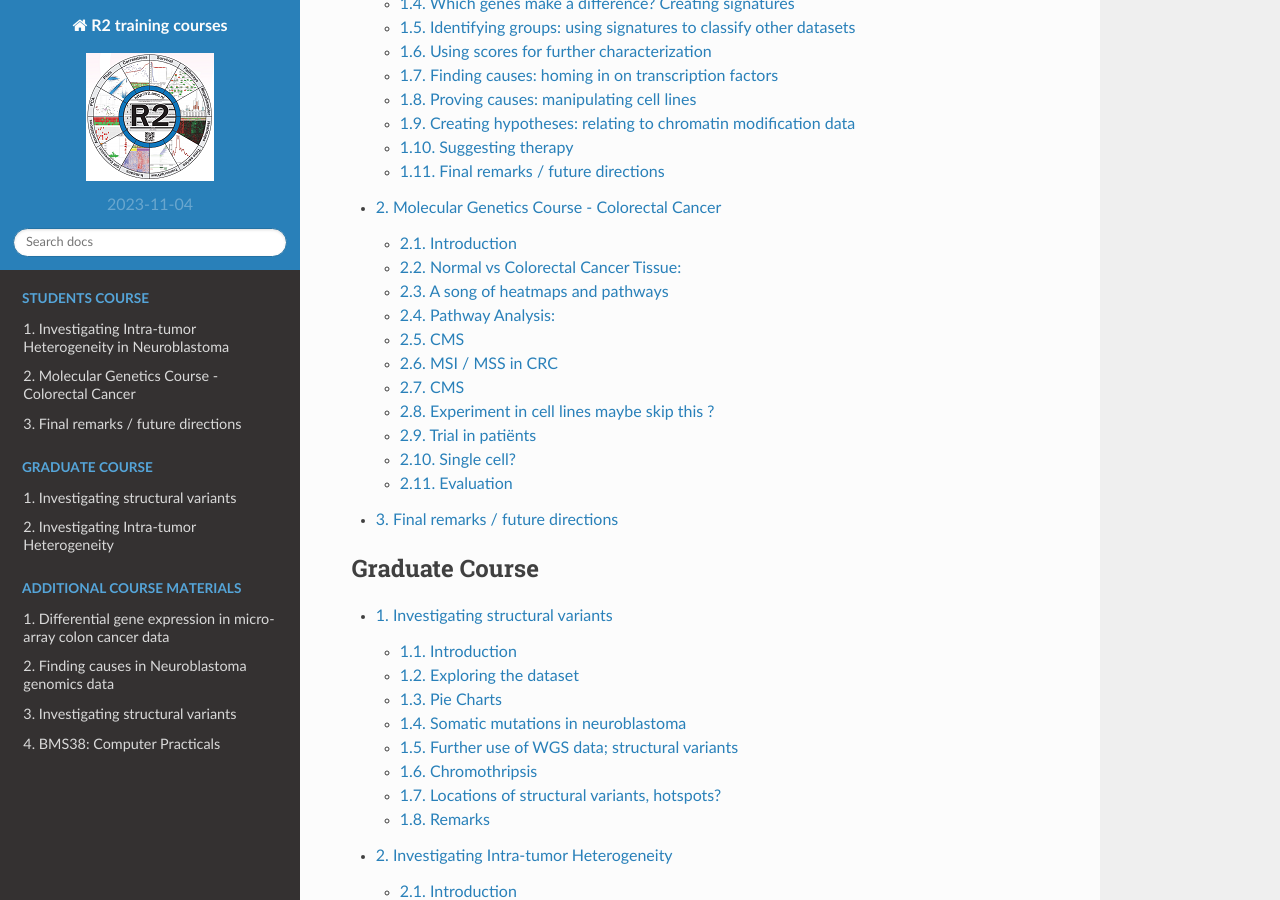
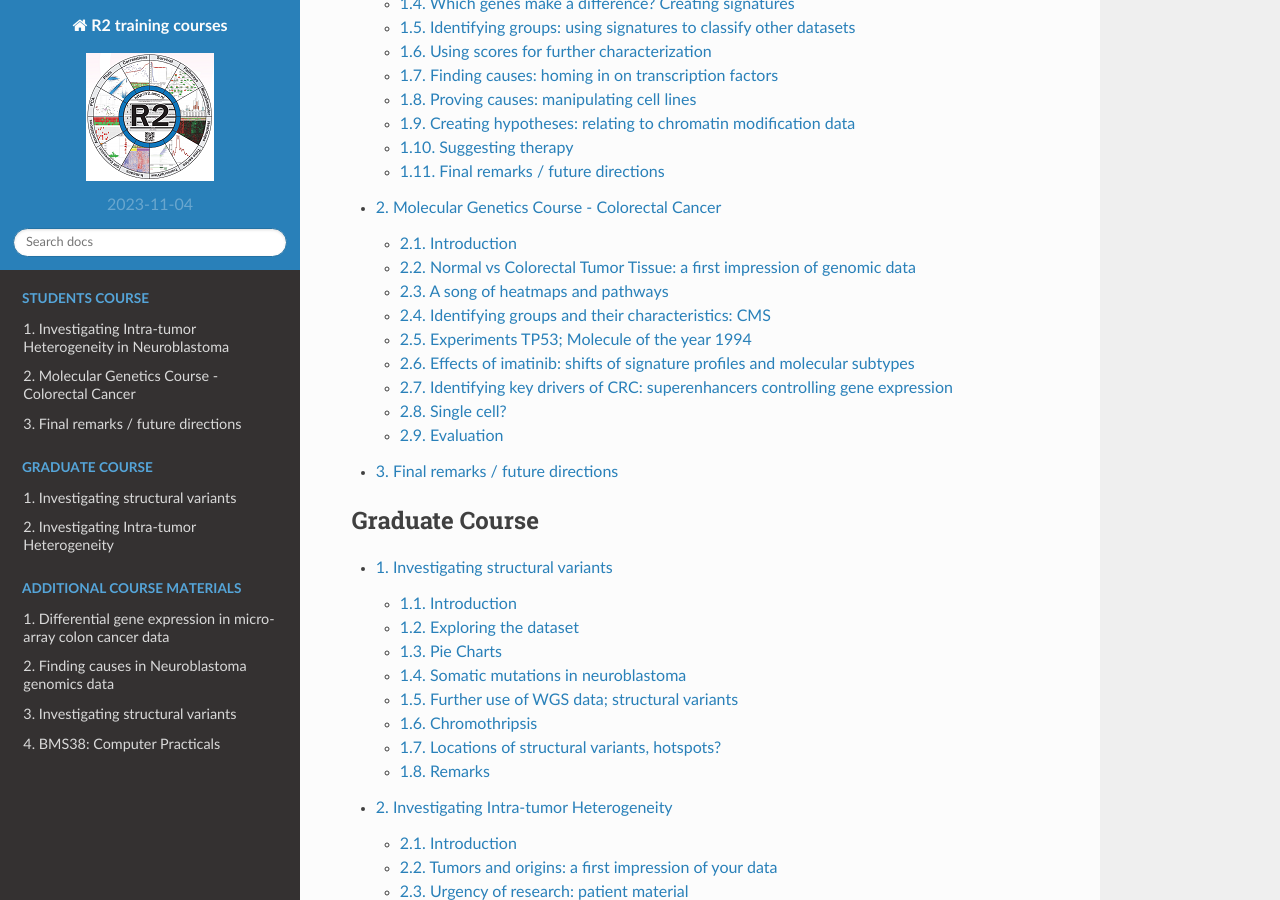
Before and after one commit to antronerds/r2-training-courses, a Sphinx documentation site: the page built from docs/index.rst, in a window 1280 px wide and 900 px high, scrolled down 552 px. Built offline with Sphinx 7.4.7 and the Read the Docs theme 2.0.0, drawn with Linux system fonts in a browser that asks for light colours; some of the changed lines change nothing that is shown.

Commit message:
pics and Se start

```diff
--- a/docs/Molecular_Genetics_CRC.md
+++ b/docs/Molecular_Genetics_CRC.md
@@ -14,9 +14,11 @@
 In the late 1980s the Vogelstein model was proposed. It introduced the concept of a stepwise accumulation of genetic
 mutations leading to the development of colorectal cancer (CRC).
 
-![](_static/images/TumorHeterogeneity_CancerProgression.jpg "Figure 1: Mutation paths during cancer progression")
+![](_static/images/MolGenCRC/temp/genetic_alterations_and_the_progression_of_colorectal_cancer_fig2_e_cook.jpeg "Figure 1: Mutation paths during cancer progression")
 
-[**Figure 1: Mutation paths during cancer progression.**](_static/images/TumorHeterogeneity_CancerProgression.jpg)
+[**Figure 1: Mutation paths during cancer progression**](_static/images/MolGenCRC/temp/genetic_alterations_and_the_progression_of_colorectal_cancer_fig2_e_cook.jpeg)
+
+source: https://www.science.org/doi/10.1126/science.1235122
 
 As shown in the picture above, the model highlights the importance of key genetic mutations during CRC progression,
 including mutations in APC, KRAS, and TP53. While the Vogelstein model has provided a valuable foundation for
@@ -52,10 +54,11 @@
 the form, click the button below:
 
 
-## Normal vs Colorectal Cancer Tissue:
+## Normal vs Colorectal Tumor Tissue: a first impression of genomic data
 
-Let's get acquainted with R2 and its large collection of omic datasets while exploring differences in gene
-expressions between normal tissue and adenoma tumor tissue.
+A fundamental query in cancer research consistently revolves around understanding the distinctions between normal
+and tumor tissues. Let's get acquainted with R2 and its large collection of omic datasets while imimediately exploring
+differences in gene expressions between normal tissue and adenoma tumor tissue.
 
 **Datasets used:**
 
@@ -99,12 +102,11 @@
 
 
 
-![](_static/images/MolGenCRC/temp/CRCprogression.jpg "Figure 2: CRC progression from normal tissue to metastatic
+![](_static/images/MolGenCRC/temp/CRCprogression_highres.jpg "Figure 2: CRC progression from normal tissue to metastatic
 cancer")
 
-[**Figure 2: CRC progression from normal tissue to metastatic cancer**](_static/images/MolGenCRC/temp/CRCprogression.
-jpg)
-
+[**Figure 2: CRC progression from normal tissue to metastatic cancer**](_static/images/MolGenCRC/temp/CRCprogression_highres.jpg)
+source: https://www.sciencedirect.com/science/article/pii/S1936523321001236#fig0001
 
 * Find  and select the RNA expression dataset from Author Marra and select the one with 64 samples. *Note: Click the blue box with confirm selection*.
 
@@ -149,8 +151,8 @@
 A:
 ![](_static/images/MolGenCRC/marra_biased_wnt.png "Figure 2: heatmap Find Diff"). Yep, the genelist was biased  als result of tje Student T-test.
 
-Pathway Analysis:
----------------------------------------
+### Find relevant pathways
+
 
 Often, you do not immediately have an idea which pathways you could look at for in your comparisons between groups (normal versus adenoma in our case). A module within R2 providing you with some suggestions is the so called KEGG Pathway Finder by Groups. It assesses whether the number of genes that show significant differential expression between Normal and Adenoma is significantly higher than you would expect compared to all genes that are mentioned in KEGG. In other words are the genes you found regulated between the groups enriched in the KEGG pathway database.
 
@@ -167,7 +169,8 @@
 ![](_static/images/MolGenCRC/kegg_pathway.png "KEGG results")
 
 
-* Perform the same task with the under-representation selected in de drop down menu. Do you see extra interesting pathways popping up.
+* Perform the same task with the under-representation selected in de drop down menu. Do you see interesting
+  pathways popping up?
 
 A: Under-representation e.g.  the mismatch repair pathway.
 
@@ -184,19 +187,19 @@
 
 
 
-## CMS
+## Identifying groups and their characteristics: CMS
 
-ToDo: Intro to CMS now in the words of the Guinney paper:
+Let us now move past the precancerous stage of adenomas and look at colorectal cancer. Colorectal cancer is a complex
+and heterogeneous disease, characterized by a multitude of variations in its genetic, molecular, and clinical
+attributes. This heterogeneity manifests in diverse ways, influencing the tumor's behavior, response to treatments, and patient outcomes. Understanding this heterogeneity is critical for tailoring effective therapies and improving patient care. In this context, we will explore the various dimensions of heterogeneity in colorectal cancer and its implications for diagnosis, treatment, and research.
 
-"Thanks to collaborative bioinformatics work on the largest collection of CRC cohorts with molecular annotation to date, and building upon previous efforts by the independent researchers, the consortium resulted in a consensus molecular classification system that allows the categorization of most tumors into one of four robust subtypes. Marked differences
-in the intrinsic biological underpinnings of each subtype support the new taxonomy of this disease (Fig. 5) that will
-facilitate future research in this field and should be adopted by the community for CRC stratification: CMS1 (MSI
-Immune),
-CMS2 (Canonical), CMS3 (Metabolic), and CMS4 (Mesenchymal)." (Guinney 2015et al., Nat Med. 2015 Nov; 21(11):
-1350–1356. )
+In 2015, Guinney et al. (Nat Med. 2015 Nov; 21(11):1350–1356) published a bioinformatics study on a vast collection
+of colorectal cancer cohorts with detailed molecular annotation. The consortium developed a now widely accepted
+molecular classification system that allows researchers to categorize most colorectal tumors into one of four
+distinct and robust subtypes, each characterized by its unique biological features. These subtypes are: CMS1 (MSI
+Immune), CMS2 (Canonical), CMS3 (Metabolic), and CMS4 (Mesenchymal), see Figure 2.
 
 ### Clustering with t-SNE maps
-
 
 An unbiased unsupervised type of clustering analysis is a good starting point to familiarize yourself with a new
 dataset. The t-SNE algorithm is an algorithm that was developed in recent years. It finds similarity in expression profiles of
@@ -262,7 +265,7 @@
 [**Figure 2: Kaplan Meier
 result, different survival chances for different cms groups. ToDo: delete later**](_static/images/MolGenCRC/temp/KaplanMeier_guinney_cmssurvivalchances_delete_later.png)
 
-* Now perform the same analysis, but choose **relapse-free** in stead of overall for teh setting *type of Survival*
+* Now perform the same analysis, but choose **relapse-free** in stead of overall for the setting *type of Survival*
 
 ![](_static/images/MolGenCRC/temp/KaplanMeier_Guinney_cms_relapsefree_delete_later.png "Figure 2: Kaplan Meier
 result, different relapse free Kaplan Meier curves for different cms groups. ToDo: delete later")
@@ -310,7 +313,7 @@
 [**Figure 2: temp image,  followup analysis Braf mutation -> WNT pathway, Axin2**](_static/images/MolGenCRC/temp/brafmutation_followup_analysis_pathwayfinder_wnt_AXIN2_delete_later.png)
 
 
-## MSI / MSS in CRC
+### A dive into CMS1: MSI / MSS in CRC
 
 In one the previous tasks we have introduced the R2 platform and looked at differences between Normal and Colon tissue by looking at differentially expressed genes. For many cancers types it is important to focus on subtyping meaning identifying subgroups within CRC datasets R2 is hosting. As already discussed, CRC has 4 CMS subtypes, one of the characteristics of CMS I, is MSI instability.
 
@@ -322,7 +325,7 @@
 
 This dataset consists of Microsatellite stable (MSS) tumors and microsatellite instable (MSI) tumors.
 
-### Watanabe dataset
+#### Watanabe dataset
 
 * **Select "Colon Tumor - Watanabe - 84 - MAS5.0 - u133p2"**
 
@@ -368,7 +371,7 @@
 
 [comment]: <> (small info  about tcga ?)
 
-### MSI in tcga set
+#### MSI in tcga set
 
 Select **Tumor Colon Adenocarcinoma (students) - tcga - 204 - tpm - gencode36**
 
@@ -393,7 +396,7 @@
 * One way to find out which genes are possibly regulated by the MLH1 gene is to find genes which are (inverse) correlated with this gene.
 
 
-### Find genes correlating with a single gene
+#### Find genes correlating with a single gene
 
 * Run the Find correlated genes with a single gene module for the MLH1 gene do not forget to use the filter option for Broad 2020: Oncogenics further use.  the default settings.
 
@@ -443,7 +446,7 @@
 chrom 18 loss is linked to msi/mss instability
 
 
-**DNA repair system**
+#### DNA repair system
 
 
 Because we know that DNA repair genes play an important role in microsatellite (in) stability, we can use a set of DNA repair genes to examine whether these genes are differentially expressed between MSI and MSS tumors. Go back to the previous settings for "Finding differentially expressed genes" and then select from 'GeneCategory' the ‘DNA repair’ genes. There are 247 genes annotated as DNA repair genes.
@@ -483,13 +486,45 @@
 
 ### What pathways drive subtype CMS4?
 
+Previously we looked into CMS subtype 1. We would like to understand what sets CMS 4 apart from the subtypes 2 and 3.
 
-### Experiments TP53;Molecule of the year 1994
+* From the main page choose the *analysis* **Differential Expression Between Two Groups**.
+* ToDo: how to Choose the track **cms4vs3**
+* Look in the list of genes if you see anything familiar and hover over the magnifying glass icon of a few genes
+
+Gene set analysis helps researchers interpret the biological relevance of a group of genes. Instead of looking at individual
+genes, it allows you to understand the collective functions or pathway involvements genes in your list. This can provide more
+meaningful insights into the underlying biology of a particular condition or experiment.
+
+* Click on the top most button on the right that is labeled **Gene set analysis**.
+* Select the *Gene set Collection* **Broad 2020 09 h hallmark**
+* Switch the *Representation* setting to **all** to look at both over- and under-representation
+* Click Next
+
+ToDo: Remove picture
+
+![](_static/images/MolGenCRC/temp/GeneSetAnalysis_create_permalink_later.png "Figure 3: temp image of result Gene
+set analysis, todo remove")
+
+[**Figure 3: temp image of result Gene set analysis, todo remove**](_static/images/MolGenCRC/temp/GeneSetAnalysis_create_permalink_later.png)
+
+------
+
+![](_static/images/R2d2_logo.png)**Which gene sets do you see pop up and are they over or under expressed in CMS 4?**
+
+![](_static/images/R2d2_logo.png)**Explain the biological relevance for the CMS4 subtype for these over- or/and underexpression of these gene sets for CMS4 subtype CRC tumors**
+
+<br>
+<br>
 
 
-The well-described tumor suppressor function of p53 primarily relies on
-transcriptional activation of these target genes and their ability to mitigate the consequences
-of damaged DNA.
+------
+
+## Experiments TP53; Molecule of the year 1994
+
+
+The well-described tumor suppressor function of p53 primarily relies on transcriptional activation of these target
+genes and their ability to mitigate the consequences of damaged DNA.
 
 Nearly half of human malignancies harbor mutations in p53  that facilitate and promote metastasis, tumorigenesis, and resistance to apoptosis.
 
@@ -516,7 +551,7 @@
 The four drugs can be diveded in two types.
 
 
-**TP53 activation:**
+### TP53 activation
 
 Etoposide:  Clinically relevant activators of wild-type p53, Activates p53 via induction of  DNA double strand breaks. Initiation double strand breaks but leads of course to resitance and secondary malignancies.
 Nutlin-3A:  MDM2 inhibitor nutlin-3A to activate wild-type p53 in a non-genotoxic, considered a proto-oncogene.
@@ -588,155 +623,8 @@
 
 
 
-## CMS
 
-ToDo: Intro to CMS now in the words of the Guinney paper:
-
-"Thanks to collaborative bioinformatics work on the largest collection of CRC cohorts with molecular annotation to date,
-and building upon previous efforts by the independent researchers, the consortium resulted in a consensus molecular
-classification system that allows the categorization of most tumors into one of four robust subtypes. Marked differences
-in the intrinsic biological underpinnings of each subtype support the new taxonomy of this disease (Fig. 5) that will
-facilitate future research in this field and should be adopted by the community for CRC stratification: CMS1 (MSI
-Immune),
-CMS2 (Canonical), CMS3 (Metabolic), and CMS4 (Mesenchymal)." (Guinney 2015et al., Nat Med. 2015 Nov; 21(11):
-1350–1356. )
-
-#### Different survival chances for different CMS CRC subtypes?
-
-* In the left side menu on the main page, click on Survival (Kaplan-Meier / Cox)
-* In the menu at the center of the page, click at the Dataset setting on the current Dataset name, and find the
-  dataset with *Author* is **Guinney** and the amount of samples *N* is **3232**
-* Click on the row to read its description in the information box underneath the dataset selection grid
-
-ToDo: Fill in the information about the dataset Summary Design etc
-
-* Leave *Separate by* at **categorical track (Kaplan-Meier)** and click **Next**
-* Choose *type of Survival* **overall* and *Track* **lv_cms_final**
-
-![](_static/images/MolGenCRC/temp/KaplanMeier_guinney_cmssurvivalchances_delete_later.png "Figure 2: Kaplan Meier
-result, different survival chances for different cms groups. ToDo: delete later")
-
-[**Figure 2: Kaplan Meier
-result, different survival chances for different cms groups. ToDo: delete later**](_static/images/MolGenCRC/temp/KaplanMeier_guinney_cmssurvivalchances_delete_later.png)
-
-
-##### Clustering with t-SNE maps
-
-We've seen that the expression of genes differs among the samples and the CRC subtypes seem to specifically express
-certain genes.
-To further explore the type of data we're dealing with, an unbiased unsupervised type of clustering analysis is a good
-idea.
-The t-SNE algorithm is an algorithm that was developed in recent years. It finds similarity in expression profiles of
-samples
-and will clump similar cells together on a map.
-
-* Click the button below to show the t-SNE map in R2:
-
-
-![](_static/images/MolGenCRC/temp/tSNE204_create_permalink_later.png "Figure 2: temp image, todo make permalink tSNE with CMS coloring")
-
-[**Figure 2: temp image, todo make permalink tSNE with CMS coloring**](_static/images/MolGenCRC/temp/tSNE204_create_permalink_later.png)
-
-
-ToDo make permalink to tSNE instead of image above
-<a class="course_permalink" href="https://hgserver2.amc.nl/cgi-bin/r2/main.cgi?permalink=course_molgen_tsne_86_6tumortypes" target="_blank">
-Go to the t-SNE map</a>
-<br>
-<br>
-
-Under the graph, a menu allows the user to adapt settings.
-Colors of the graph points are not set by default.
-
-* Find the **Color mode** dropdown and select *Color by Track*. Now set the **Color track** dropdown to use the
-  *cms_predicted* track
-  again, and click **Submit** to show the changes.
-* The different maps can be found under de setting Versions. Set **Versions** to the value *all* and click **Submit**
-  again.
-
-
-
-
-------
-
-
-  ![](_static/images/R2d2_logo.png)**What insight did you obtain when you colored the plot with annotation?**
-
-  ![](_static/images/R2d2_logo.png)**Why do you think it is good practice to check different values for a parameter?**
-
-<br>
-<br>
-
-
-------
-
-### Differences between the various CMS types
-
-Previously we looked into CMS subtype 1. We would like to understand what sets CMS 4 apart from the subtypes 2 and 3.
-
-* From the main page choose the *analysis* **Differential Expression Between Two Groups**.
-* ToDo: how to Choose the track **cms4vs3**
-* Look in the list of genes if you see anything familiar and hover over the magnifying glass icon of a few genes
-
-Gene set analysis helps researchers interpret the biological relevance of a group of genes. Instead of looking at individual
-genes, it allows you to understand the collective functions or pathway involvements genes in your list. This can provide more
-meaningful insights into the underlying biology of a particular condition or experiment.
-
-* Click on the top most button on the right that is labeled **Gene set analysis**.
-* Select the *Gene set Collection* **Broad 2020 09 h hallmark**
-* Switch the *Representation* setting to **all** to look at both over- and under-representation
-* Click Next
-
-ToDo: Remove picture
-
-![](_static/images/MolGenCRC/temp/GeneSetAnalysis_create_permalink_later.png "Figure 3: temp image of result Gene
-set analysis, todo remove")
-
-[**Figure 3: temp image of result Gene set analysis, todo remove**](_static/images/MolGenCRC/temp/GeneSetAnalysis_create_permalink_later.png)
-
-------
-
-![](_static/images/R2d2_logo.png)**Which gene sets do you see pop up and are they over or under expressed in CMS 4?**
-
-![](_static/images/R2d2_logo.png)**Explain the biological relevance for the CMS4 subtype for these over- or/and underexpression of these gene sets for CMS4 subtype CRC tumors**
-
-<br>
-<br>
-
-
-------
-
-## Experiment in cell lines maybe skip this ?
-
-ToDo: Now that we have discovered interesting mechanisms that influence the development of CRC, the question rises:
-can we influence the mechanisms by targeting a gene or a pathway?
-
-* In Kranenburg paper, they say:
-"In pre-clinical studies, **_inhibition of PDGFR/KIT signaling reduces tumor cell invasion and metastatic potential in
-models of mesenchymal-like CRC_** (7, 8, 11) and other cancer types (12–14), suggesting that imatinib may have value
-as a CMS4-targeting drug."  11 is a study from 2006
-
-* One colon pdgf related experiment dataset is available in R2:
-Exp Colon (PDGF/VEGF stimulation) - Waaga-Gasser - 24 - custom - affypv
-* In the paper "Platelet-derived growth factor (PDGF) cross-signaling via non-corresponding receptors indicates bypassed
-signaling in colorectal cancer" (Mönch R, Scholz CJ, Waaga-Gasser AM, et al 2022)
-* The aim of the study: "We have recently provided evidence for upregulation of PDGF expression in UICC stage I-IV
-  primary colorectal cancer (CRC) and demonstrated PDGF-mediated induction of PI3K/Akt/mTOR signaling in CRC cell lines.
-  The present study sought to follow up on our previous findings and explore the alternative receptor cross-binding
-  potential of PDGF in CRC.
-* The conclusion:
-"PDGF recovered HT29 cell proliferation under simultaneous treatment with a VEGFR or EGFR inhibitor. Our results provide
-some of the first evidence for PDGF cross-signaling through alternative receptors in colorectal cancer and support
-anti-PDGF therapy as a combination strategy alongside VEGF and EGF targeting even in tumors lacking PDGFR expression.
-  "
-
-Also, Kranenburg refers to an older Kranenburg paper in which there is some cell line and mouse experiments. Are
-they in R2? "PDGFRB Promotes Liver Metastasis Formation of Mesenchymal-Like Colorectal Tumor Cell"
-
-
-
-## Trial in patiënts
-
-Is a drug or treatment effective?
+## Effects of imatinib: shifts of signature profiles and molecular subtypes
 
 Mesenchymal Consensus Molecular Subtype 4 (CMS4) colon cancer is associated with poor prognosis and therapy resistance.
 MES signature is strongly correlated with CMS4 some MES genes
@@ -967,6 +855,45 @@
 **Better survival chances**
 ______
 
+## Identifying key drivers of CRC: superenhancers controlling gene expression
+
+An enhancer is a short (50-1500 bp) region of DNA that can be bound by proteins (activators) to increase the
+likelihood transcription will occur at a gene. They can be located up to 1 Mbp (1,000,000 bp) away from the gene,
+either upstream or downstream from the start site, and either in the forward or backward direction. A super-enhancer
+is a region of the mammalian genome comprising multiple of these enhancers, collectively bound by an array of
+transcription factor proteins to drive transcription of genes, often involved in regulation of cell identity. They
+can be up to 20 times the size of an enhancer. <br>
+In chapter [Integrative analysis: ChIP-seq data](https://r2-tutorials.readthedocs.io/en/latest/Integrative_analysis_ChIP-Seq_data.html) of the R2 Tutorial, you can find a more detailed description
+of Chipseq data analysis.
+<br><br>
+
+![](_static/images/MolGenCRC/temp/IntAnalysis_ChIPSeq_ModificationTypes.png "Figure 4:Survival chances that are linked to the gene shift, todo remove")
+
+[**Survival chances that are linked to the gene shift, todo remove**](_static/images/MolGenCRC/temp/IntAnalysis_ChIPSeq_ModificationTypes.png)
+
+(Fig source: https://www.nature.com/articles/s12276-020-0428-7)
+
+
+Enhanced enhancer activity can lead to the overexpression of oncogenes, which promote cancer growth. Super-enhancers
+often play a central role in determining cell identity and tumor initiation and progression. Identifying these active enhancers can help pinpoint key drivers of colorectal cancer, potentially revealing new therapeutic targets.
+Different patients may have colorectal tumors with distinct enhancer landscapes. By characterizing enhancer activity, researchers can potentially classify patients into subgroups with different treatment responses or prognosis, enabling personalized medicine approaches.
+
+With Chromatine Immuno Precipitation binding of elements to the genome can be studied. Transcription of DNA to RNA
+is regulated by the binding of these elements. These can be Transcription Factors, that bind temporarily to start
+transcription, but also chemical modification of the histones (molecular structures that coil the DNA) by methylation, acetylation, etc. These modifications change the accessibility of the DNA for transcription.
+<br><br>
+When a specific antibody is used in the pulldown that recognizes these chemically modified regions, these specific regions can be studied. Regions with H3K27Ac acetylation mark active enhancers and active transcription, H3K4Me3 methylation marks active and poised transcription (Figure 2). Studying the relative contributions of both types of modifications allows a researcher to discern enhancer regions from active transcription sites.
+
+
+* Click on the button below to show the ChIP-Seq data for VEGFA in the four mesenchymal and five adrenergic neuroblastoma cell lines. For your convenience the signals are colored according to the type (MES or ADRN) of cell line.
+
+ToDo: create new button to go to VEGFA
+
+<a class="course_permalink" href="https://hgserver2.amc.nl/cgi-bin/r2/main.cgi?permalink=course_molgen_chipseq_gb_hand1_9_mes_adrn" target="_blank">Go to R2 GenomeBrowser for HAND1</a>
+<br>
+<br>
+
+Regions encoding genes are drawn at the bottom of the graph. When in red they're encoded in the reverse direction, coding exons are darker.
 
 ## Single cell?
 Maybe? Mixed Colon Adenoma-carcinoma - Shi - 43981 - cp10k - 10x300hg38
```
Also changed, not shown: docs/_static/images/MolGenCRC/temp/CRCprogression_highres.jpg (added), docs/_static/images/MolGenCRC/temp/IntAnalysis_ChIPSeq_ModificationTypes.png (added), docs/_static/images/MolGenCRC/temp/Schematic_illustration_of_SE_function_and_activation.png (added), docs/_static/images/MolGenCRC/temp/genetic_alterations_and_the_progression_of_colorectal_cancer_fig2_e_cook.jpeg (added), docs/_static/images/MolGenCRC/temp/krasmutation_cms_guiney_stackedbars_delete_later_stage23.png (added).
